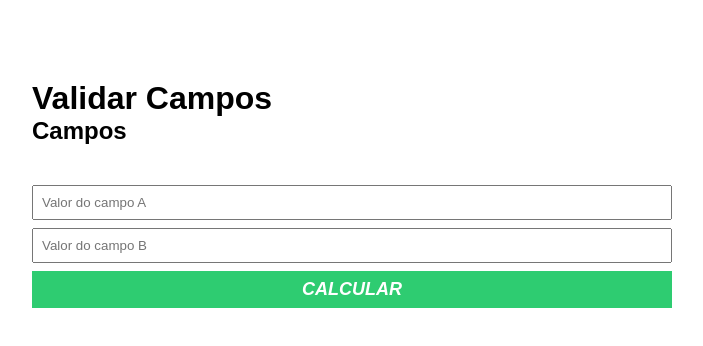
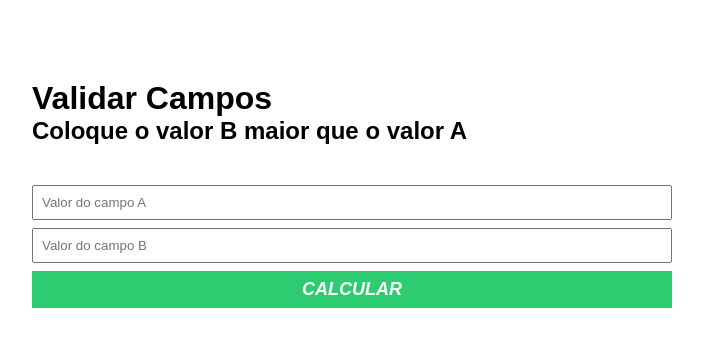
Before and after one commit to Handerrr/curso_ebac_frontend, a plain HTML site: page Html-js/index.html in a window 1280 px wide. Shown: the whole page, without its empty margins (288-991 px from the left). Drawn offline with Linux system fonts and the light colour scheme.

Commit message:
Update index.html

```diff
--- a/Html-js/index.html
+++ b/Html-js/index.html
@@ -10,7 +10,7 @@
 <body>
     <div class="container">
         <h1>Validar Campos</h1>
-        <h2>Campos</h2>
+        <h2>Coloque o valor B maior que o valor A</h2>
         <form id="form">
             <input type="number" id="campoA"required placeholder="Valor do campo A" />
             <input type="number" id="campoB" required placeholder="Valor do campo B" />
```
